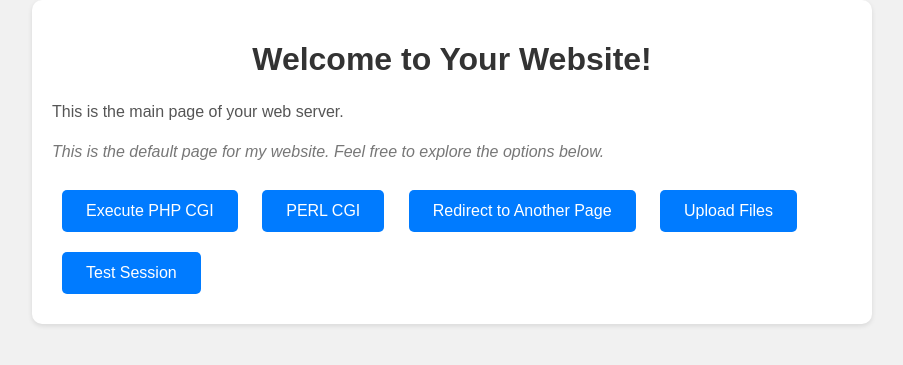
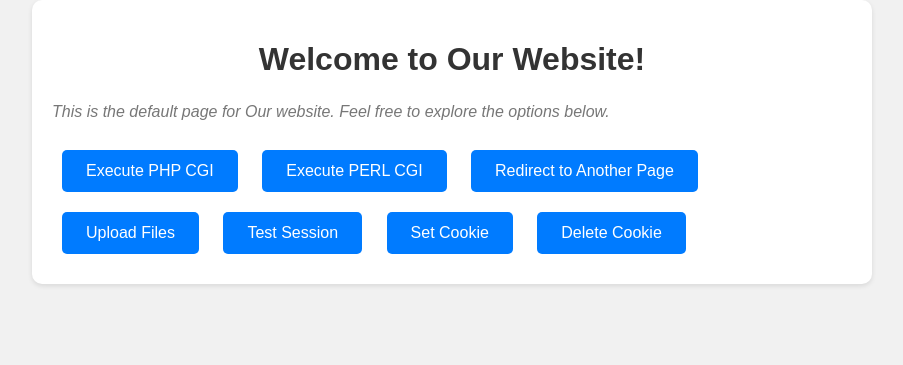
Before and after one commit to aalazhar/w3bs3rv_, a PHP site: page /begin.html in a window 1280 px wide. Shown: the top 365 px of the page, without its empty margins (188-1091 px from the left). Run offline with PHP 8.4, Linux system fonts and the light colour scheme.

Commit message:
W Ash Bqa ...

```diff
--- a/www/PHP/cookie.php
+++ b/www/PHP/cookie.php
@@ -1,8 +1,8 @@
 <?php
     ob_start();
-    $cookie_name = "hello";
-    $cookie_value = "motherfucker";
-    setcookie($cookie_name, $cookie_value, time() + (86400 * 30)); // 86400 = 1 day
+    $cookie_name = "samaykum";
+    $cookie_value = "alaykumsamay";
+    setcookie($cookie_name, $cookie_value, time() + (86400 * 30), "/"); // 86400 = 1 day
 ?>
 
 <!DOCTYPE html>
--- a/www/PHP/deletcook.php
+++ b/www/PHP/delete_cookie.php
@@ -1,6 +1,6 @@
 <?php
 // set the expiration date to one hour ago
-setcookie("hello", "motherfucker", time() - (86400 * 30));
+setcookie("samaykum", "alaykumsamay", time() - (86400 * 30), "/");
 ?>
 <html>
 <body>
--- a/www/PHP/fileCGI.php
+++ b/www/PHP/fileCGI.php
@@ -1,7 +1,6 @@
 <?php
 ob_start();
 set_time_limit(3);
-while (1);
 echo $_SERVER['REQUEST_METHOD'];
 if ($_SERVER['REQUEST_METHOD'] !== 'GET'){
     echo ":ERRO";
--- a/www/begin.html
+++ b/www/begin.html
@@ -6,15 +6,16 @@
 </head>
 <body>
   <div class="container">
-    <h1>Welcome to Your Website!</h1>
-    <p>This is the main page of your web server.</p>
-    <p class="message">This is the default page for my website. Feel free to explore the options below.</p>
+    <h1>Welcome to Our Website!</h1>
+    <p class="message">This is the default page for Our website. Feel free to explore the options below.</p>
     <div>
       <a class="cta-button" href="CGI/">Execute PHP CGI</a>
-      <a class="cta-button" href="CGI/filecgi.pl">PERL CGI</a>
+      <a class="cta-button" href="CGI/filecgi.pl">Execute PERL CGI</a>
       <a class="cta-button" href="RED/">Redirect to Another Page</a>
       <a class="cta-button" href="upload/">Upload Files</a>
       <a class="cta-button" href="PHP/loginx.php">Test Session</a>
+      <a class="cta-button" href="PHP/cookie.php">Set Cookie</a>
+      <a class="cta-button" href="PHP/delete_cookie.php">Delete Cookie</a>
     </div>
   </div>
 </body>
--- a/www/index.html
+++ b/www/index.html
@@ -7,8 +7,7 @@
 <body>
   <div class="container">
     <h1>Welcome to our HUMBLE WEBSERVER!</h1>
-    <p>This is the index page of our web server.</p>
-    <p class="message">This is the default page for my website.</p>
+    <p class="message">This is the default page for our web server.</p>
     <a class="cta-button" href="begin.html">Get Started</a>
   </div>
 
```
Also changed, not shown: 5 other files.
